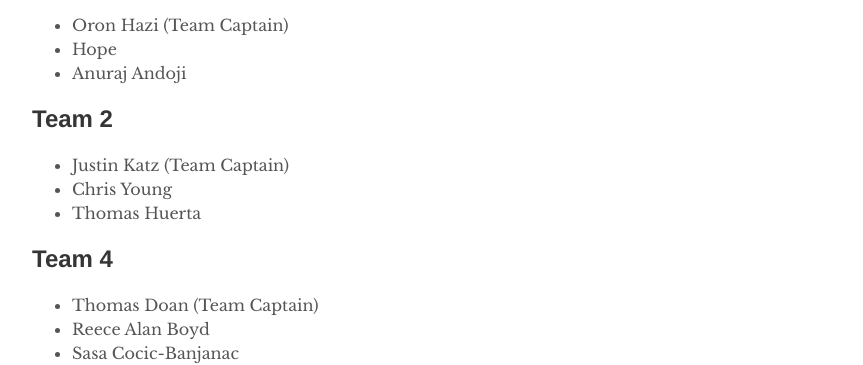
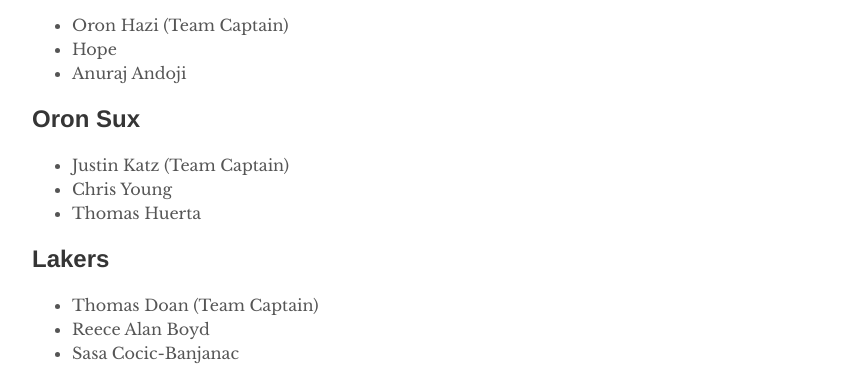
Before and after one commit to nohharri/tdpba, a Jekyll site: the page built from _posts/2018-01-23-preseason-tournament.md, in a window 1280 px wide. Shown: the part 756-1121 px from the top of the page, without its empty margins (208-1071 px from the left). Built offline with Jekyll 4.4.1, drawn with Linux system fonts in a browser that asks for light colours.

Commit message:
Update 2018-01-23-preseason-tournament.md

```diff
--- a/_posts/2018-01-23-preseason-tournament.md
+++ b/_posts/2018-01-23-preseason-tournament.md
@@ -17,12 +17,12 @@ To warm up for the new season (and wait for the return of Ian), a 3v3 tournament
 - Hope
 - Anuraj Andoji
 
-## Team 2
+## Oron Sux
 - Justin Katz (Team Captain)
 - Chris Young
 - Thomas Huerta
 
-## Team 4
+## Lakers
 - Thomas Doan (Team Captain)
 - Reece Alan Boyd
 - Sasa Cocic-Banjanac
```
